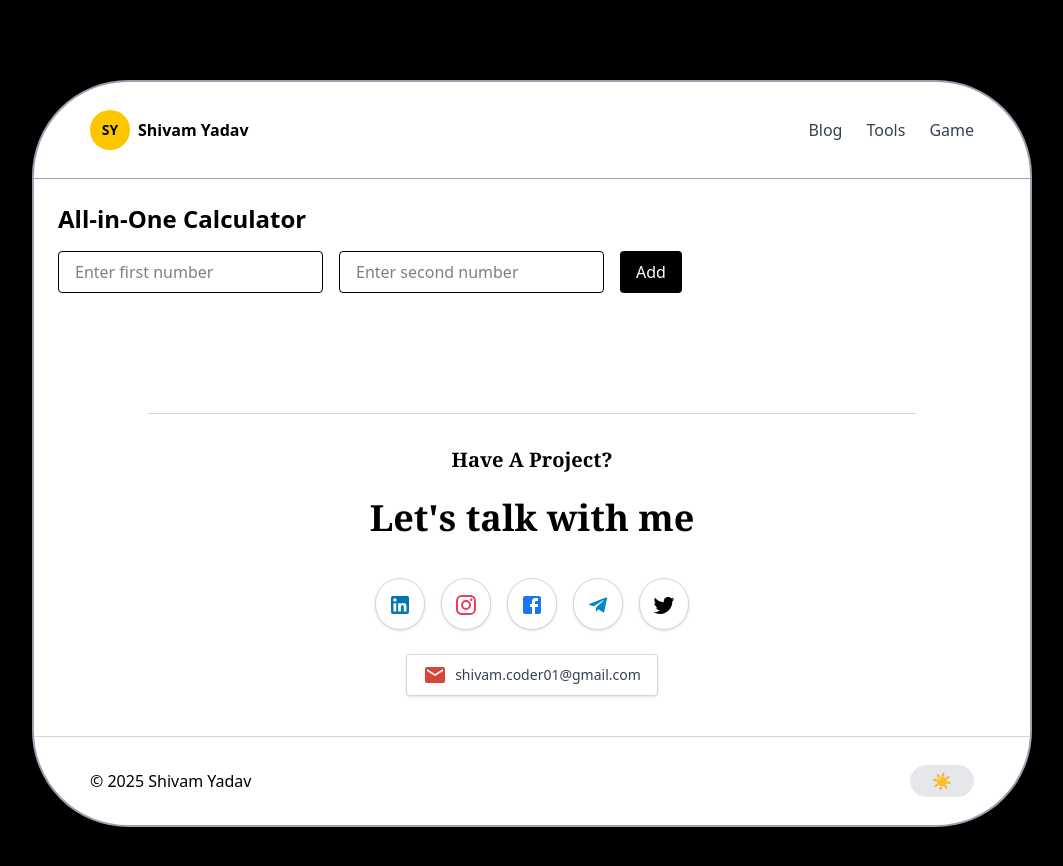
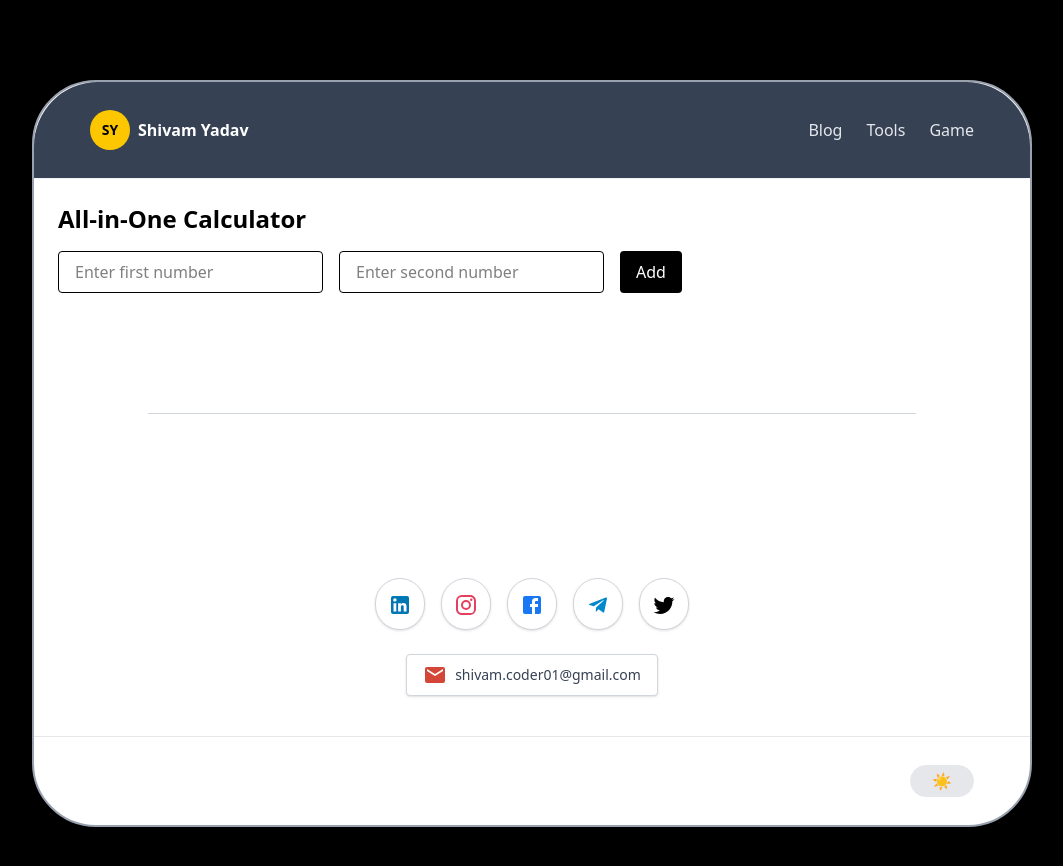
Before and after one commit to iCoder5744/portfolio, a Next.js app: page /tools/all-in-one-calc in a window 1280 px wide. Shown: the top 866 px of the page, without its empty margins (108-1171 px from the left). Built offline with nearby package versions, Linux system fonts and the light colour scheme.

Commit message:
change some styles

```diff
--- a/src/app/globals.css
+++ b/src/app/globals.css
@@ -24,11 +24,11 @@ body {
     @apply px-3 py-1 rounded-full flex items-center justify-center gap-2 font-medium text-xs sm:text-sm;
   }
 
-  .project-card {
+  /* .project-card {
     @apply rounded-xl overflow-hidden shadow-lg  backdrop-blur-sm;
   }
 
   .social-button {
     @apply flex items-center gap-2 px-4 py-2 rounded-full bg-white dark:bg-gray-800 text-black dark:text-white font-medium transition-all hover:shadow-md;
-  }
+  } */
 }
--- a/src/app/tools/[slug]/page.js
+++ b/src/app/tools/[slug]/page.js
@@ -20,7 +20,7 @@ export default async function ToolPage({ params }) {
   };
 
   return (
-    <div className="rounded-[2rem] sm:rounded-[6rem] border-2 border-gray-400 max-w-[1000px] mx-auto my-20
+    <div className="rounded-[2rem] sm:rounded-[4rem] border-2 border-gray-400 max-w-[1000px] mx-auto my-20
           bg-white text-black transition-all duration-300">
       <Header />
       <div className="p-6">{renderTool()}</div>
--- a/src/app/tools/page.js
+++ b/src/app/tools/page.js
@@ -18,7 +18,7 @@ export default function ToolsPage() {
   ];
 
   return (
-    <div className="rounded-[2rem] sm:rounded-[6rem] border-2 border-gray-400 max-w-[1000px] mx-auto my-20
+    <div className="rounded-[2rem] sm:rounded-[4rem] border-2 border-gray-400 max-w-[1000px] mx-auto my-20
           bg-white text-black transition-all duration-300">
       <Header />
       <h1 className="text-3xl font-bold mb-10 py-10 text-center">Available Tools</h1>
--- a/src/components/About.js
+++ b/src/components/About.js
@@ -19,8 +19,8 @@ export default function About() {
     <section id="about" className="py-16 px-2 md:px-6 lg:mx-12">
       <h2 className="text-2xl mb-8 text-center px-6 py-2 w-fit rounded-full mx-auto bg-yellow-400 text-gray-800">About Me</h2>
 
-      <div className="rounded-[2rem] sm:rounded-[6rem] border-2 border-gray-400 max-w-[1000px] mx-auto
-          bg-white text-black transition-all duration-300">
+      <div className="rounded-[2rem] sm:rounded-[4rem] border-2 border-gray-100 max-w-[1000px] mx-auto
+          bg-gray-700 transition-all duration-300">
 
         {/* Header */}
         <Header />
@@ -28,7 +28,7 @@ export default function About() {
         <div className='p-2 sm:px-6 lg:px-10 sm:pt-6 '>
 
           {/* Discription */}
-          <p className="text-md sm:text-lg mb-4 text-center font-serif">
+          <p className="text-gray-200 text-md sm:text-lg mb-4 text-center font-serif">
             {"Hi, I'm Shivam Yadav — A Front-End Developer and BCA student at the University of Lucknow. I build responsive, user-friendly web apps using modern tools like React, Next.js, Tailwind CSS. I'm currently expanding into full-stack development and working on blog projects to enhance my skills. My goal is to create clean, effective solutions for real-world digital products."}
           </p>
 
--- a/src/components/Blog.js
+++ b/src/components/Blog.js
@@ -4,7 +4,7 @@ import Header from "@/components/Header";
 
 export default function ToolPage() {
   return (
-    <div className="rounded-[2rem] sm:rounded-[6rem] border-2 border-gray-400 max-w-[1000px] mx-auto my-20
+    <div className="rounded-[2rem] sm:rounded-[4rem] border-2 border-gray-400 max-w-[1000px] mx-auto my-20
           bg-white text-black transition-all duration-300">
       <Header />
 
--- a/src/components/Contact.js
+++ b/src/components/Contact.js
@@ -23,8 +23,8 @@ export default function Contact() {
       <div className=" border-t  pt-8 pb-2 max-w-3xl mx-auto border-gray-300 ">
 
         <div className='flex flex-col text-center gap-y-6 mb-10 '>
-          <h3 className='text-xl font-bold font-serif'>Have A Project?</h3>
-          <h1 className='text-4xl font-bold font-serif'>{"Let's talk with me"}</h1>
+          <h3 className='text-white text-xl font-bold font-serif'>Have A Project?</h3>
+          <h1 className='text-white text-4xl font-bold font-serif'>{"Let's talk with me"}</h1>
         </div>
 
         {/* Social Icons */}
@@ -54,58 +54,6 @@ export default function Contact() {
           </a>
         </div>
 
-        {/* Contact Form */}
-        {/* <div className="bg-white text-gray-600 rounded-xl border border-gray-400 shadow-md px-4 py-6 sm:px-6 md:px-8 max-w-lg mx-auto">
-          <h2 className="text-xl font-bold text-center mb-6">Contact Me</h2>
-
-          <form className="space-y-3 sm:space-y-5">
-            <div>
-              <label className="block mb-1 text-sm font-medium">Full Name *</label>
-              <input
-                type="text"
-                required
-                className="w-full border text-gray-400 rounded px-3 py-2 outline-none focus:ring-2 focus:ring-blue-500"
-              />
-            </div>
-
-            <div>
-              <label className="block mb-1 text-sm font-medium">Email *</label>
-              <input
-                type="email"
-                required
-                className="w-full border text-gray-400 rounded px-3 py-2 outline-none focus:ring-2 focus:ring-blue-500"
-              />
-            </div>
-
-            <div>
-              <label className="block mb-1 text-sm font-medium">Mobile No.</label>
-              <input
-                type="tel"
-                className="w-full border text-gray-400 rounded px-3 py-2 outline-none focus:ring-2 focus:ring-blue-500"
-              />
-            </div>
-
-            <div>
-              <label className="block mb-1 text-sm font-medium">Message *</label>
-              <textarea
-                rows="5"
-                required
-                className="w-full border text-gray-400 rounded px-3 py-2 outline-none focus:ring-2 focus:ring-blue-500"
-              ></textarea>
-            </div>
-
-            <div className="text-center pt-2">
-              <button
-                type="submit"
-                className="bg-blue-600 text-white px-6 py-2 rounded hover:bg-blue-700 transition"
-              >
-                Submit
-              </button>
-            </div>
-          </form>
-        </div> */}
-
-
       </div>
 
 
--- a/src/components/Footer.js
+++ b/src/components/Footer.js
@@ -16,11 +16,11 @@ const Footer = () => {
     return (
         <section>
             {/* Top Section */}
-            <div className='flex justify-between items-center  border-t border-gray-300 p-4 sm:px-14 sm:py-7 rounded-b-[3rem] sm:rounded-b-[6rem] '>
+            <div className='flex justify-between items-center  border-t border-gray-200 p-4 sm:px-14 sm:py-7 rounded-b-[3rem] sm:rounded-b-[6rem] '>
 
                 {/* Left: Contact Button */}
                 <div>
-                    <p className='max-sm:text-sm '>&copy; 2025 Shivam Yadav</p>
+                    <p className='max-sm:text-sm text-white '>&copy; 2025 Shivam Yadav</p>
                 </div>
 
                 {/* Right: Theme */}
--- a/src/components/Game.js
+++ b/src/components/Game.js
@@ -4,7 +4,7 @@ import Header from "@/components/Header";
 
 export default function GamePage() {
   return (
-      <div className="rounded-[2rem] sm:rounded-[6rem] border-2 border-gray-400 max-w-[1000px] mx-auto my-20
+      <div className="rounded-[2rem] sm:rounded-[4rem] border-2 border-gray-400 max-w-[1000px] mx-auto my-20
           bg-white text-black transition-all duration-300">
       <Header />
 
--- a/src/components/Header.js
+++ b/src/components/Header.js
@@ -17,14 +17,14 @@ export default function Header() {
   return (
     <section>
       {/* Top Section */}
-      <div className='flex justify-between items-center border-b border-gray-400 p-4 sm:px-14 sm:py-7 rounded-t-[2rem] sm:rounded-t-[6rem]'>
+      <div className='flex justify-between items-center border-b border-gray-100 bg-gray-700 p-4 sm:px-14 sm:py-7 rounded-t-[2rem] sm:rounded-t-[4rem]'>
 
         {/* Left: Contact or Logo based on current route */}
         <div>
           {pathname === '/' ? (
             <button
               onClick={() => scrollToSection('contact')}
-              className='text-gray-700 max-sm:text-sm font-medium border border-gray-700 px-4 py-1 rounded-full cursor-pointer'
+              className='text-gray-200 max-sm:text-sm font-medium border border-gray-200 px-4 py-1 rounded-full cursor-pointer'
             >
               Contact
             </button>
@@ -32,16 +32,16 @@ export default function Header() {
             <Link href="/">
               <div className="flex items-center gap-2 cursor-pointer">
                 <div className="rounded-full bg-yellow-400 dark:bg-yellow-400 p-1 w-10 h-10 flex items-center justify-center">
-                  <span className="text-black dark:text-black font-bold text-sm">SY</span>
+                  <span className=" font-bold text-sm">SY</span>
                 </div>
-                <span className="font-bold ">Shivam Yadav</span>
+                <span className="font-bold text-white">Shivam Yadav</span>
               </div>
             </Link>
           )}
         </div>
 
         {/* Right: Blog | Tools | Game */}
-        <div className='text-gray-700 flex gap-3 sm:gap-6 max-sm:text-sm font-medium'>
+        <div className='text-gray-200 flex gap-3 sm:gap-6 max-sm:text-sm font-medium'>
           <Link href="/blog">Blog</Link>
           <Link href="/tools">Tools</Link>
           <Link href="/game">Game</Link>
```
